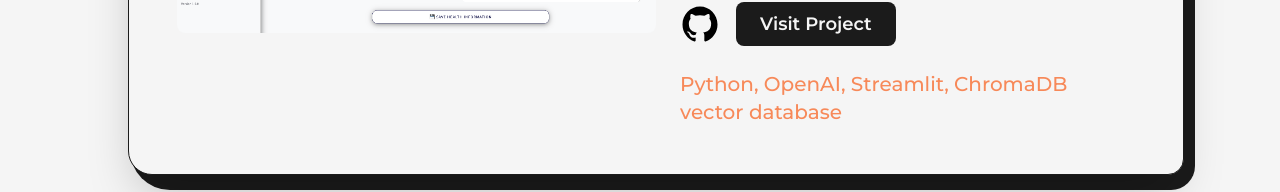
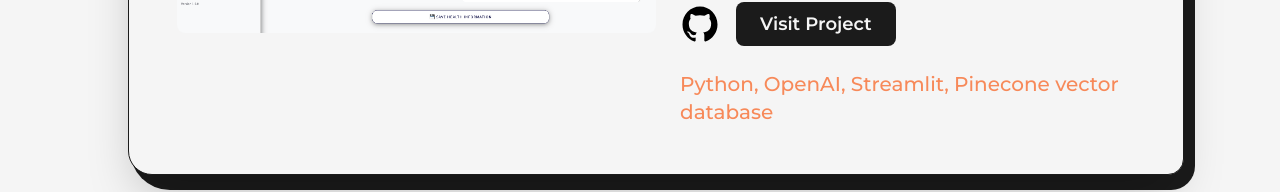
Before and after one commit to senthilcaesar/portfolio, a Next.js app: page /projects in a window 1280 px wide. Shown: the part 618-810 px from the top of the page. Built offline with nearby package versions, Linux system fonts and the light colour scheme.

Commit message:
Project Updates

```diff
--- a/src/pages/projects.js
+++ b/src/pages/projects.js
@@ -173,7 +173,7 @@
           <div className="grid grid-cols-12 gap-24 gap-y-32 xl:gap-x-16 lg:gap-x-8 md:gap-y-24 sm:gap-x-0">
             <div className="col-span-12">
               <FeaturedProject
-                type="Python, OpenAI, Streamlit, ChromaDB vector database"
+                type="Python, OpenAI, Streamlit, Pinecone vector database"
                 title="Neuro Nutrition"
                 summary="An AI-powered application that creates personalized nutrition plans for individuals
                 with diabetes. The system integrates multiple health-related factors (medical analyses, weight,
```
